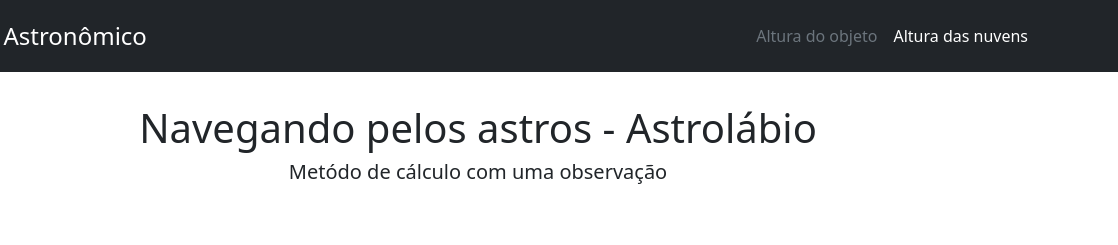
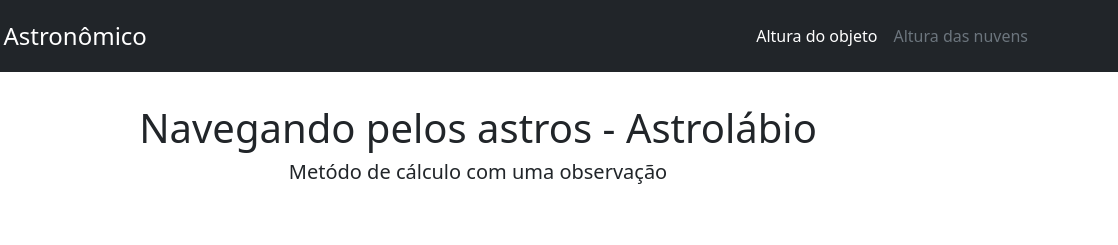
Before and after one commit to ThaisEv/Astrolabio, a plain HTML site: page index.html in a window 1280 px wide. Shown: the top 245 px of the page, 162-1280 px from the left. Drawn offline with Linux system fonts and the light colour scheme.

Commit message:
Atualizar navbar

```diff
--- a/index.html
+++ b/index.html
@@ -23,8 +23,8 @@
               </a>
 
             <ul class="nav nav-pills">
-              <li><a href="/Astrolabio/" class="nav-link px-2 text-secondary">Altura do objeto</a></li>
-              <li><a href="/Astrolabio/altura_nuvens.html" class="nav-link px-2 text-white">Altura das nuvens</a></li>
+              <li><a href="/Astrolabio/" class="nav-link px-2 text-white">Altura do objeto</a></li>
+              <li><a href="/Astrolabio/altura_nuvens.html" class="nav-link px-2 text-secondary">Altura das nuvens</a></li>
             </ul>
 
           </div>
```
